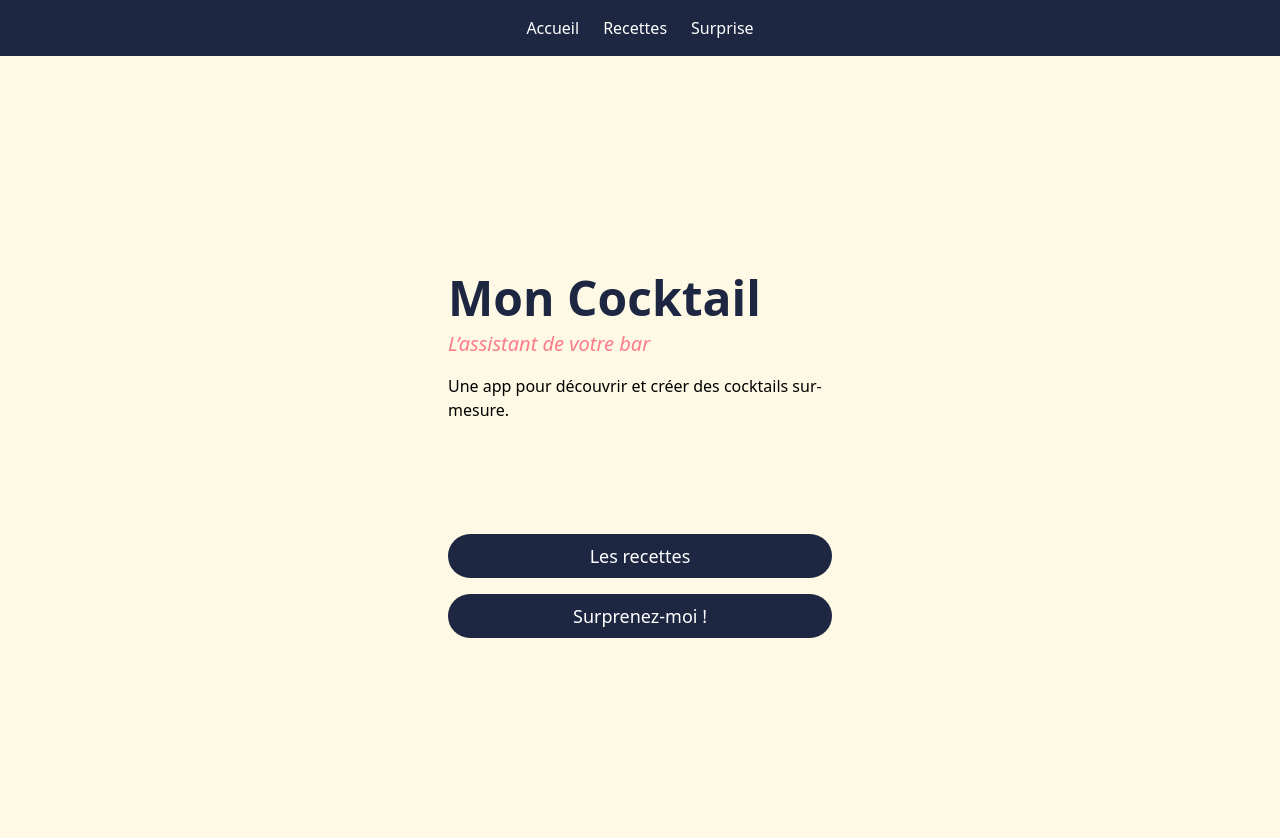
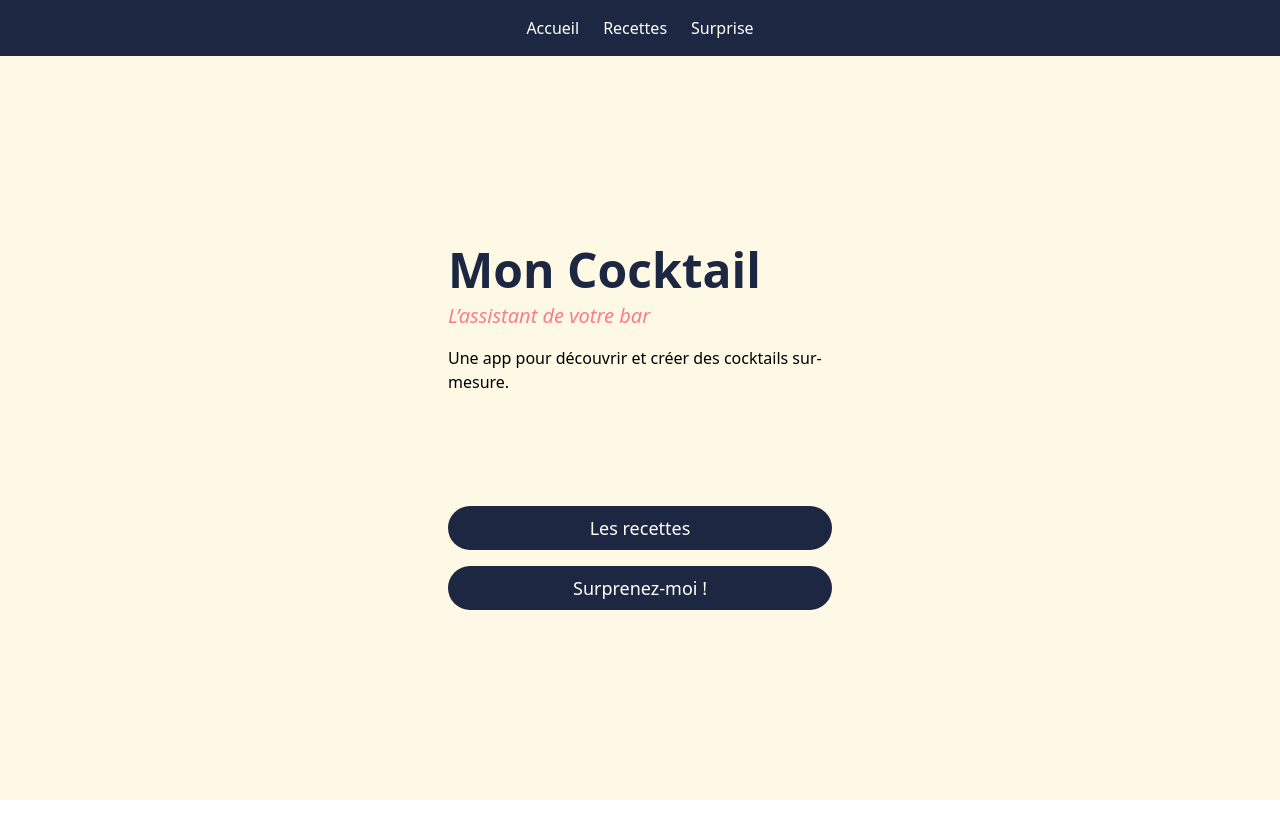
Before and after one commit to AugustinBaffou/mon-cocktail-web, a React (Vite) app in the folder frontend/: page / in a window 1280 px wide. Shown: the top 838 px of the page. After the commit the page ends 800 px from the top, so only its background shows below. Built offline with nearby package versions, Linux system fonts and the light colour scheme.

Commit message:
Fix window height issue

```diff
--- a/frontend/src/App.tsx
+++ b/frontend/src/App.tsx
@@ -8,12 +8,14 @@ import NavBar from "./components/NavBar";
 const App: React.FC = () => {
   return (
     <Router>
-      <NavBar />
+      <div className="min-h-screen flex flex-col bg-background">
+        <NavBar />
         <Routes>
           <Route path="/" element={<Home />} />
           <Route path="/recipes" element={<Recipes />} />
           <Route path="/surprise" element={<Surprise />} />
         </Routes>
+      </div>
     </Router>
   );
 };
--- a/frontend/src/pages/Home.tsx
+++ b/frontend/src/pages/Home.tsx
@@ -5,7 +5,7 @@ const Home: React.FC = () => {
   const navigate = useNavigate();
 
   return (
-    <div className="min-h-screen bg-background flex items-center justify-center">
+    <div className="grow bg-background flex items-center justify-center">
       <div className="p-8 rounded-2xl w-full max-w-md">
         <h1 className="text-5xl font-bold text-primary">Mon Cocktail</h1>
         <p className="text-xl italic text-secondary mt-2">L’assistant de votre bar</p>
--- a/frontend/src/pages/Recipes.tsx
+++ b/frontend/src/pages/Recipes.tsx
@@ -2,9 +2,11 @@ import React from "react";
 
 const Recipes: React.FC = () => {
   return (
-    <div className="flex flex-col items-center justify-center min-h-screen bg-background text-center p-6">
+    <div className=" grow flex flex-col items-center justify-center text-center p-6">
       <h1 className="text-3xl font-bold text-primary">Les Recettes</h1>
-      <p className="text-secondary italic mt-4">Explorez notre collection de cocktails.</p>
+      <p className="text-secondary italic mt-4">
+        Explorez notre collection de cocktails.
+      </p>
 
       <div className="mt-6 w-full max-w-md p-4 rounded-xl">
         <p className="text-lg text-darkblue">Bientôt disponible...</p>
--- a/frontend/src/pages/Surprise.tsx
+++ b/frontend/src/pages/Surprise.tsx
@@ -2,9 +2,11 @@ import React from "react";
 
 const Surprise: React.FC = () => {
   return (
-    <div className="flex flex-col items-center justify-center min-h-screen bg-background text-center p-6">
+    <div className="grow flex flex-col items-center justify-center text-center p-6">
       <h1 className="text-3xl font-bold text-primary">Suprenez-moi !</h1>
-      <p className="text-secondary italic mt-4">Swipez vers le bas jusqu'à trouver le cocktail qu'il vous faut !</p>
+      <p className="text-secondary italic mt-4">
+        Swipez vers le bas jusqu'à trouver le cocktail qu'il vous faut !
+      </p>
 
       <div className="mt-6 w-full max-w-md p-4 rounded-xl">
         <p className="text-lg text-darkblue">Bientôt disponible...</p>
@@ -13,5 +15,4 @@ const Surprise: React.FC = () => {
   );
 };
 
-
 export default Surprise;
```
Also changed, not shown: frontend/src/components/NavBar.tsx (+9 -3 lines).
